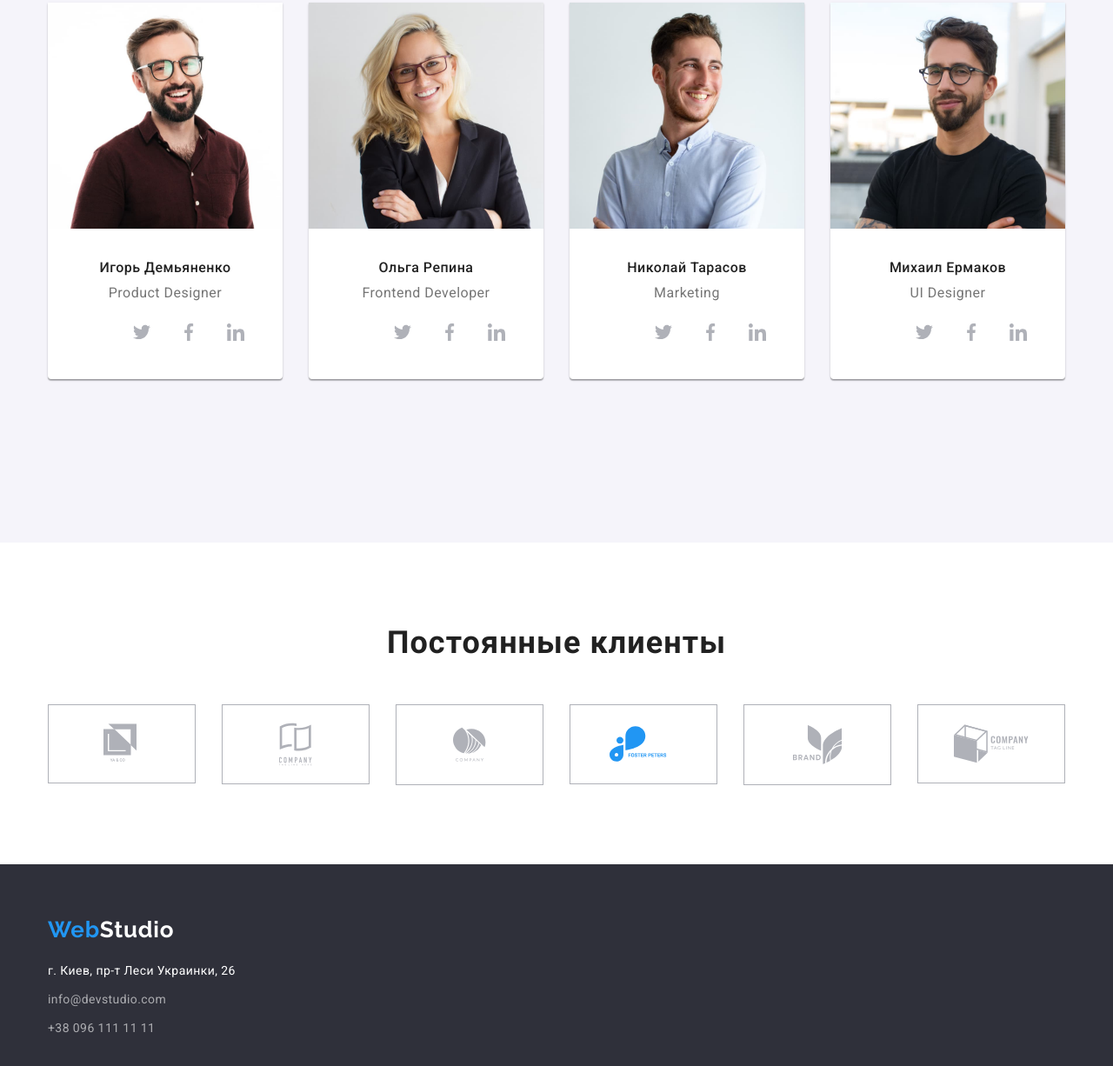
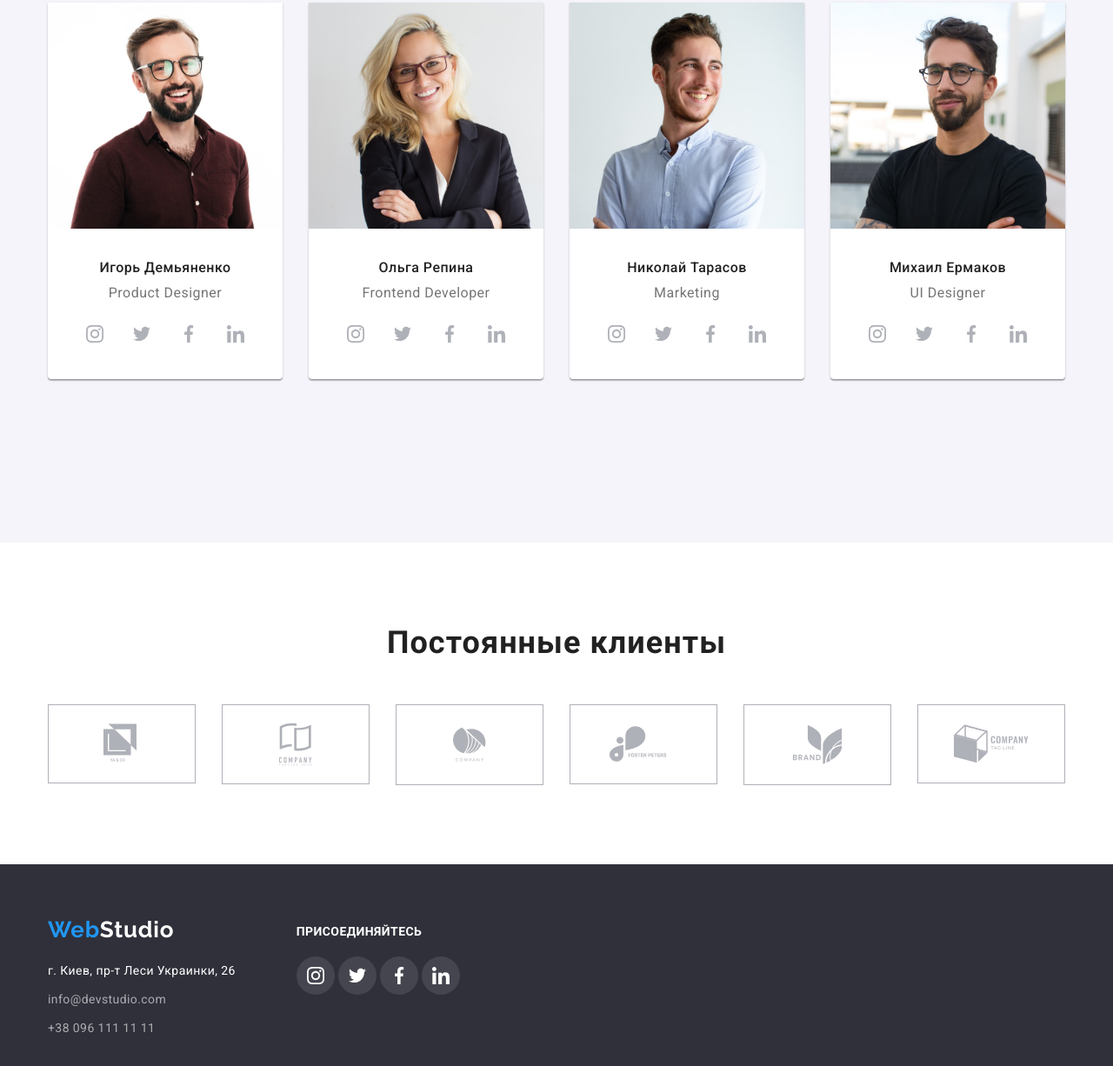
Before and after one commit to andreilysen/goit-markup-hw-04, a plain HTML site: page index.html in a window 1280 px wide. Shown: the part 1783-3009 px from the top of the page at 87% size. Drawn offline with nearby package versions, Linux system fonts and the light colour scheme.

Commit message:
закончил Студию

```diff
--- a/css/style.css
+++ b/css/style.css
@@ -324,29 +324,29 @@ p {
 
 .social-item{
     display: inline-flex;
-    justify-content: center;
-    align-items: center;
     width: 44px;
     height: 44px;
     border-radius: 50px;
-}
-.social-list > .social-item:not(:last-child){
-    margin-right: 10px;
+    background-color: rgba(255, 255, 255, 0.1);
 }
 
-.social-item:hover,
-.social-item:focus{
-    background-color: var(--accent-color);
+.social-list{
+    display: flex;
+    justify-content: space-between;
+    align-items: center;
 }
+
 
 .social-link{
     padding: 12px;
+    border-radius: 50px;
     color: var(--color-icon);
 }
 
 .social-link:hover,
-.social-link:focus{
+.social-link:focus {
     color: var(--main-white-color);
+    background-color: var(--accent-color);
 }
 
 .social{
@@ -382,7 +382,7 @@ p {
 }
 
 .client-link:hover,
-.client-link:focus{
+.client-link:focus {
     color: var(--accent-color);
     border-color: var(--accent-color);
 }
@@ -425,6 +425,10 @@ p {
     padding-bottom: 60px;
 }
 
+.footer > .container{
+    display: flex;
+}
+
 .footer-logo{
     color: var(--main-white-color);
     margin: 0;
@@ -451,6 +455,26 @@ p {
     letter-spacing: 0.03em;
 
     color: rgba(255, 255, 255, 0.6);
+}
+
+.footer-social{
+    padding-top: 10px;
+    padding-left: 70px;
+}
+
+.footer-title{
+    font-weight: 700;
+    font-size: 14px;
+    line-height: 1.14;
+    letter-spacing: 0.03em;
+    text-transform: uppercase;
+    margin-bottom: 20px;
+
+    color: var(--main-white-color);
+}
+
+.footer-link{
+    color: var(--main-white-color);
 }
 
 /* портфолио*/
--- a/index.html
+++ b/index.html
@@ -325,6 +325,7 @@
         </main>
         <footer class="footer">
             <div class="container">
+                <div>
                     <a class="logo footer-logo" href="" lang="en">
                         <span class="start-logo">Web</span>Studio
                     </a>
@@ -334,6 +335,40 @@
                         <p class="address-contact"><a href="tel:+380961111111">+38 096 111 11 11</a></p>
                     </address>
                 </div>
+                <div class="footer-social">
+                    <h3 class="footer-title">присоединяйтесь</h3>
+                    <ul>
+                        <li class="social-item">
+                            <a class="social-link footer-link" href="">
+                                <svg class="social">
+                                    <use href="./img/symbol-defs.svg#icon-instagram"></use>
+                                </svg>
+                            </a>
+                        </li>
+                        <li class="social-item">
+                            <a class="social-link footer-link" href="">
+                                <svg class="social">
+                                    <use href="./img/symbol-defs.svg#icon-twitter"></use>
+                                </svg>
+                            </a>
+                        </li>
+                        <li class="social-item">
+                            <a class="social-link footer-link" href="">
+                                <svg class="social">
+                                    <use href="./img/symbol-defs.svg#icon-facebook"></use>
+                                </svg>
+                            </a>
+                        </li>
+                        <li class="social-item">
+                            <a class="social-link footer-link" href="">
+                                <svg class="social">
+                                    <use href="./img/symbol-defs.svg#icon-linkedin"></use>
+                                </svg>
+                            </a>
+                        </li>
+                    </ul>
+                </div>
+            </div>
         </footer>
 
     </body>
```
Lines whose indentation alone changed are shown as unchanged.
